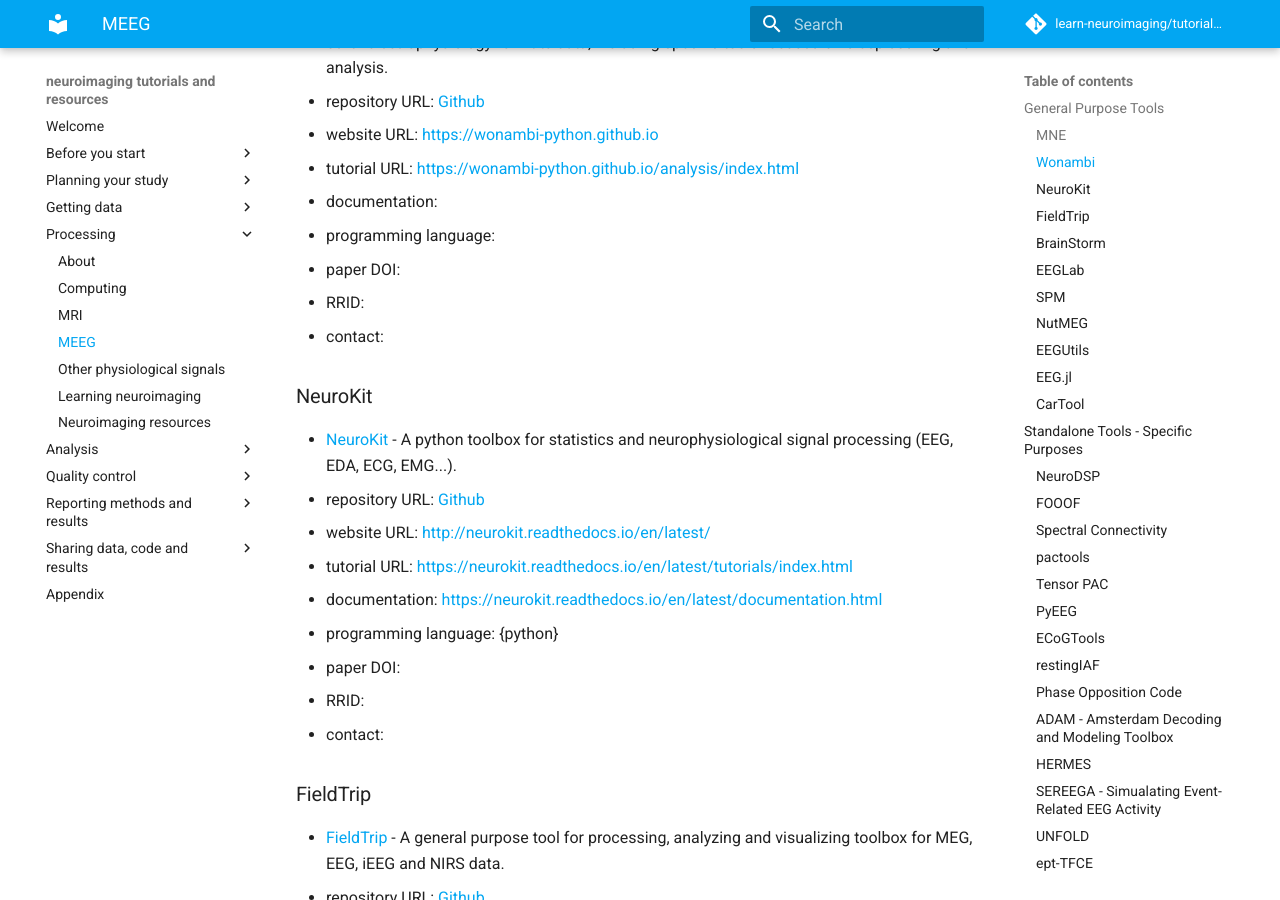
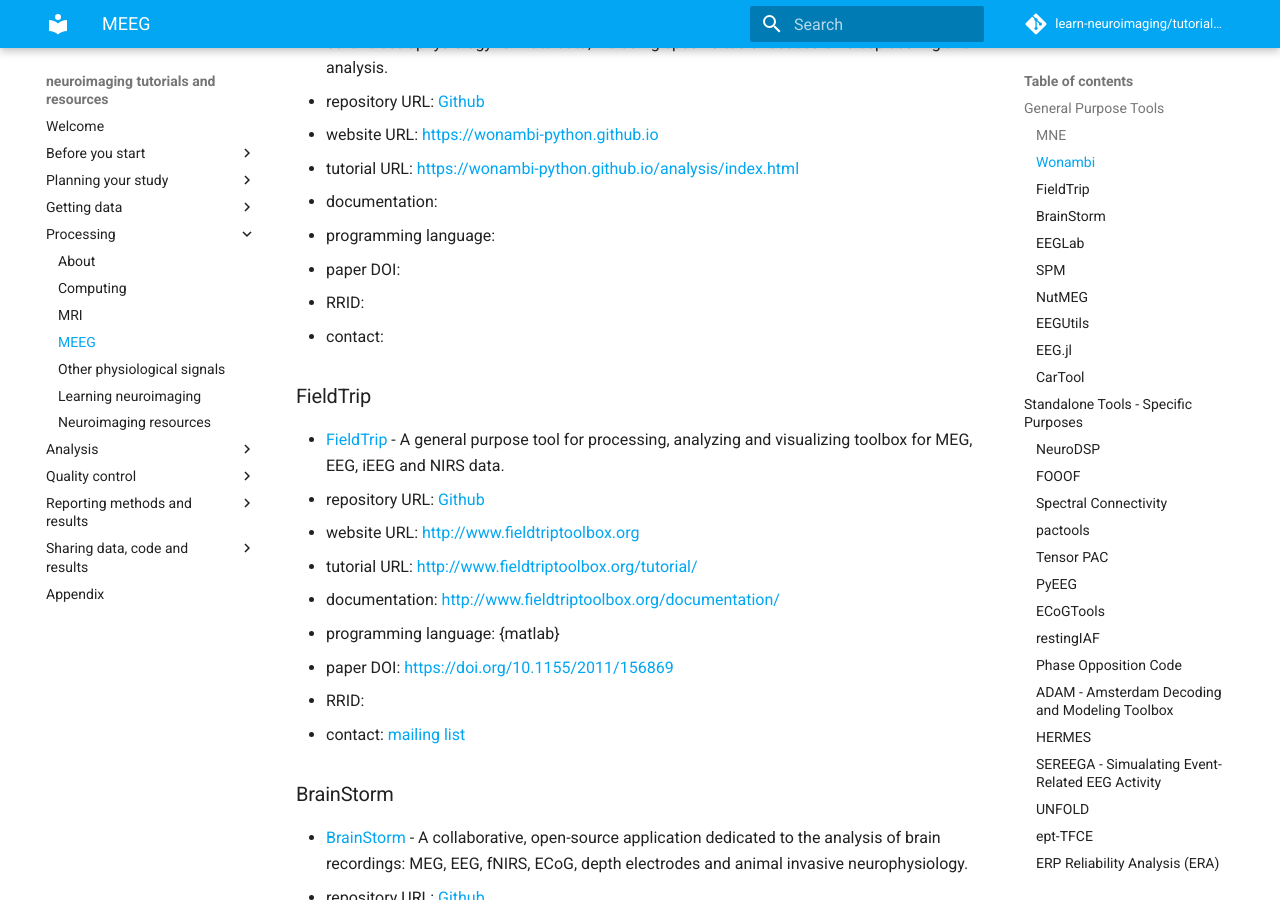
Before and after one commit to learn-neuroimaging/hitchhackers_guide_brain, an MkDocs documentation site: the page built from docs/analysis_software_MEEG.md, in a window 1280 px wide and 900 px high, scrolled down 845 px. Built offline with MkDocs 1.6.1 and Material for MkDocs 9.7.7, drawn with Linux system fonts in a browser that asks for light colours; comment, search, counter and statistics services are not loaded.

Commit message:
remove neurokit from MEEG page

```diff
--- a/docs/analysis_software_MEEG.md
+++ b/docs/analysis_software_MEEG.md
@@ -26,18 +26,6 @@
 -   tutorial URL: [https://wonambi-python.github.io/analysis/index.html](https://wonambi-python.github.io/analysis/index.html)
 -   documentation:
 -   programming language:
--   paper DOI:
--   RRID:
--   contact:
-
-### NeuroKit
-
--   [NeuroKit](http://neurokit.readthedocs.io/en/latest/) -   A python toolbox for statistics and neurophysiological signal processing (EEG, EDA, ECG, EMG...).
--   repository URL: [Github](https://github.com/neuropsychology/NeuroKit.py)
--   website URL: [http://neurokit.readthedocs.io/en/latest/](http://neurokit.readthedocs.io/en/latest/)
--   tutorial URL: [https://neurokit.readthedocs.io/en/latest/tutorials/index.html](https://neurokit.readthedocs.io/en/latest/tutorials/index.html)
--   documentation: [https://neurokit.readthedocs.io/en/latest/documentation.html](https://neurokit.readthedocs.io/en/latest/documentation.html)
--   programming language: {python}
 -   paper DOI:
 -   RRID:
 -   contact:
```
